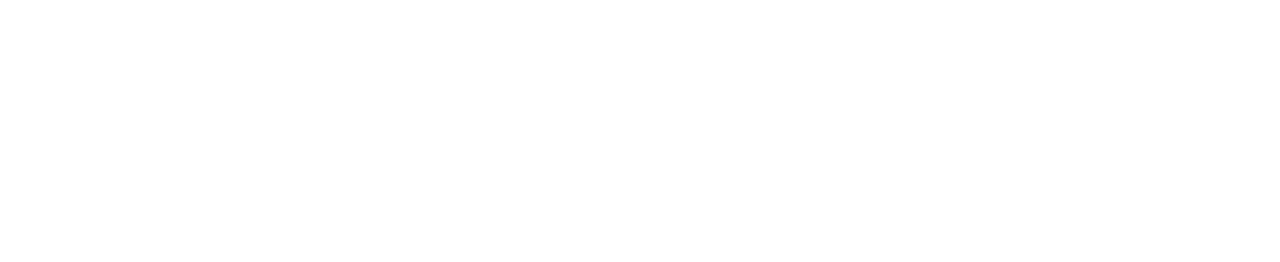
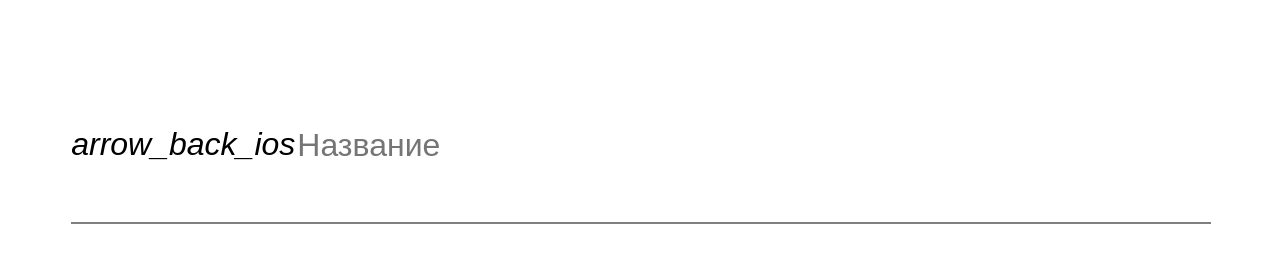
Before and after one commit to Scrymez/notes, a plain HTML site: page index.html in a window 1280 px wide. Drawn offline with Linux system fonts and the light colour scheme.

Commit message:
Добавляю страницу создания заметки

```diff
--- a/index.html
+++ b/index.html
@@ -25,7 +25,10 @@
 
 
    <div id="edit-screen">
-      <i id="back-icon" class="material-icon"></i>
+      <i id="back-icon" class="material-icon">arrow_back_ios</i>
+      <input type="text" placeholder="Название">
+      <hr/>
+      <textarea></textarea>
    </div>
 
 
--- a/style.css
+++ b/style.css
@@ -49,7 +49,7 @@ tbody > tr {
    padding-top: 6.5%;
    font-size: xx-large;
    color: grey;
-   margin-left: 70%;
+   margin-left: 70%; /*......*/
 }
 .note-data{
    font-size: large;
@@ -57,3 +57,38 @@ tbody > tr {
    float: left;
    color: grey;
 }
+
+/*EDIT SCREEN*/
+
+#edit-screen{
+   margin: 5%;
+   margin-top: 10%;
+   max-width: 100%;
+}
+#back-icon{
+   font-size: xx-large;
+   float: left;
+}
+input{
+   font-size: xx-large;
+   border: none;
+   outline: none;
+   float: left;
+   width: 80%;
+}
+hr{
+   width: 100%;
+   float: left;
+   margin-top: 5%;
+   margin-bottom: 10%;
+   border: 1px solid grey;
+}
+textarea{
+   font-size: x-large;
+   font-family: Arial, sans-serif;
+   width: 100%;
+   border: none;
+   outline: none;
+   resize: none;
+   height: 100%;
+}
```
